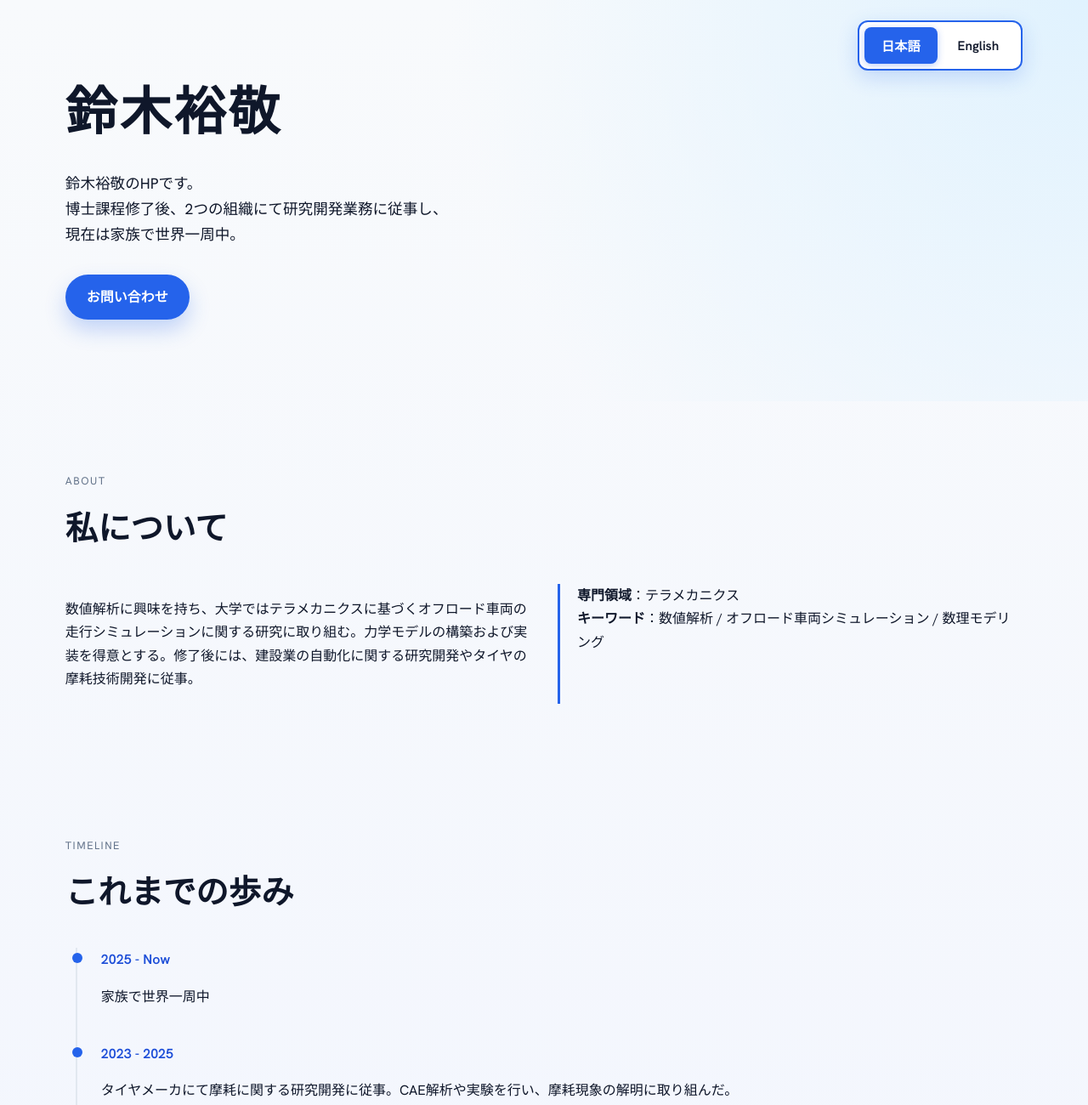
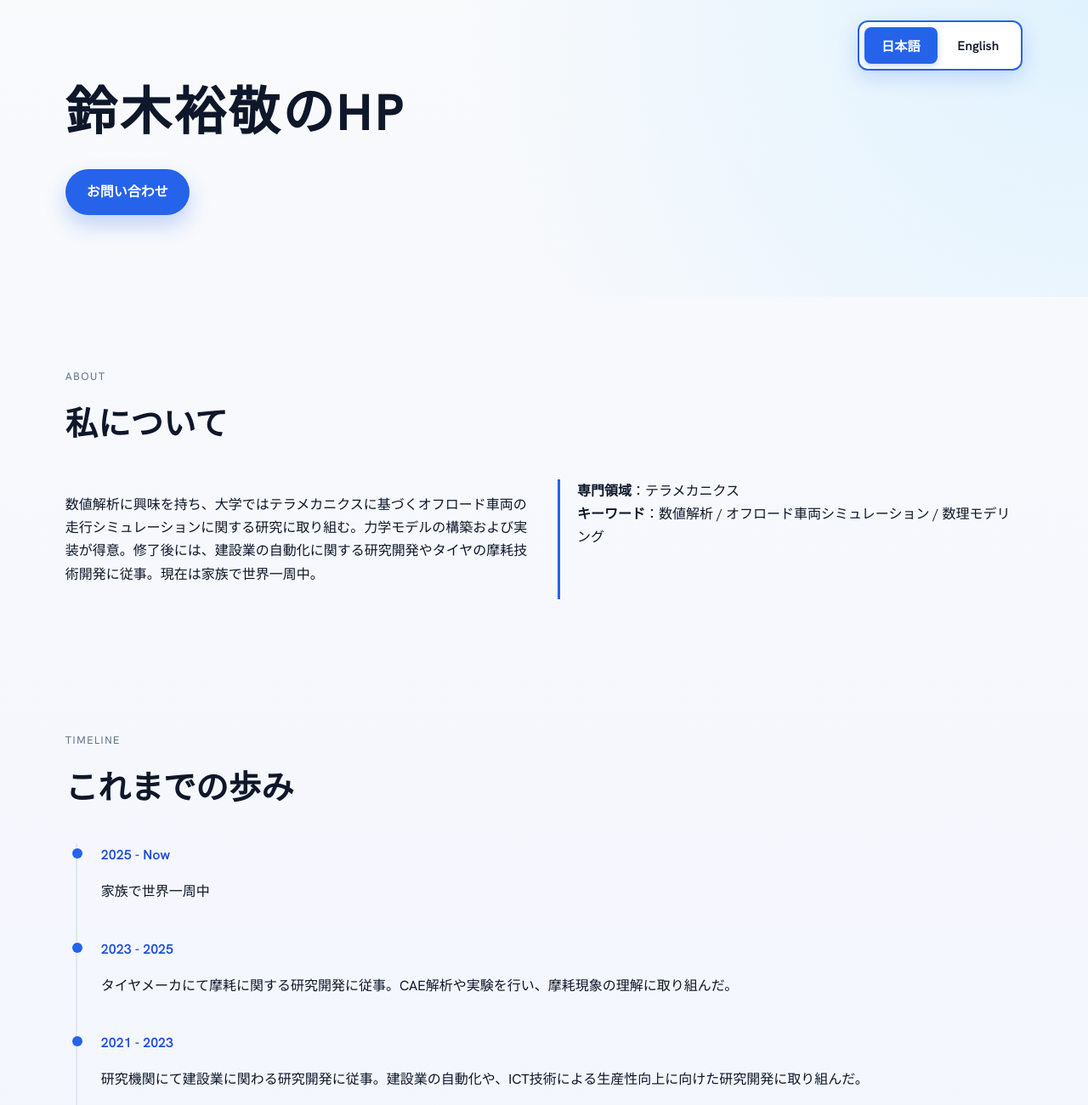
Before and after one commit to hirotakasuzuki1219/HiroSuzu_HP, a plain HTML site: page index.html in a window 1280 px wide. Shown: the top 1300 px of the page at 85% size. Drawn offline with Linux system fonts and the light colour scheme.

Commit message:
content revise

```diff
--- a/index.html
+++ b/index.html
@@ -46,12 +46,12 @@
   <header class="hero" id="top">
     <div class="hero__content">
       <!-- <p class="hero__eyebrow">Strategy / Product / Leadership</p> -->
-      <h1>鈴木裕敬</h1>
-      <p class="hero__lead" data-ja="鈴木裕敬のHPです。<br>博士課程修了後、2つの組織にて研究開発業務に従事し、<br>現在は家族で世界一周中。" data-en="Welcome to Hirotaka Suzuki's website.<br>After completing my doctoral degree, I worked in research and development at two organizations.<br>Currently traveling around the world with my family.">
+      <h1 data-ja="鈴木裕敬のHP" data-en="Hirotaka Suzuki's Website">鈴木裕敬のHP</h1>
+      <!-- <p class="hero__lead" data-ja="鈴木裕敬のHPです。<br>博士課程修了後、2つの組織にて研究開発業務に従事し、<br>現在は家族で世界一周中。" data-en="Welcome to Hirotaka Suzuki's website.<br>After completing my doctoral degree, I worked in research and development at two organizations.<br>Currently traveling around the world with my family.">
         鈴木裕敬のHPです。<br>
         博士課程修了後2つの組織にて研究開発に従事し、<br>
         現在は家族で世界一周中。
-      </p>
+      </p> -->
       <div class="hero__cta">
         <a class="btn primary" href="#contact" data-ja="お問い合わせ" data-en="Contact">お問い合わせ</a>
         <!-- <a class="btn ghost" href="#social">SNS一覧</a> -->
@@ -71,9 +71,10 @@
       </div>
       <div class="about__grid">
         <div>
-          <p data-ja="数値解析に興味を持ち、大学ではテラメカニクスに基づくオフロード車両の走行シミュレーションに関する研究に取り組む。力学モデルの構築および実装を得意とする。修了後には、建設業の自動化に関する研究開発やタイヤの摩耗技術開発に従事。" data-en="I am interested in numerical analysis and worked on research related to off-road vehicle running simulations based on terramechanics during my university studies. I specialize in building and implementing mechanical models. After graduation, I engaged in research and development related to construction industry automation and tire wear technology development.">
+          <p data-ja="数値解析に興味を持ち、大学ではテラメカニクスに基づくオフロード車両の走行シミュレーションに関する研究に取り組む。力学モデルの構築および実装が得意。修了後には、建設業の自動化に関する研究開発やタイヤの摩耗技術開発に従事。現在は家族で世界一周中。" data-en="I am interested in numerical analysis and worked on research related to off-road vehicle running simulations based on terramechanics during my university studies. I specialize in building and implementing mechanical models. After graduation, I engaged in research and development related to construction industry automation and tire wear technology development. Currently traveling around the world with my family.">
             数値解析に興味を持ち、大学ではテラメカニクスに基づくオフロード車両の走行シミュレーションに関する研究に取り組む。
-            力学モデルの構築および実装を得意とする。修了後には、建設業の自動化に関する研究開発やタイヤの摩耗技術開発に従事。
+            力学モデルの構築および実装が得意。修了後には、建設業の自動化に関する研究開発やタイヤの摩耗技術開発に従事。
+            現在は家族で世界一周中。
           </p>
         </div>
         <ul>
@@ -147,7 +148,7 @@
         </div>
         <div class="timeline__item">
             <span class="timeline__year">2023 - 2025</span>
-            <p data-ja="タイヤメーカにて摩耗に関する研究開発に従事。CAE解析や実験を行い、摩耗現象の解明に取り組んだ。" data-en="Engaged in research and development related to tire wear at a tire manufacturer. Conducted CAE analysis and experiments, developing tire wear prediction models.">タイヤメーカにて摩耗に関する研究開発に従事。CAE解析や実験を行い、摩耗現象の理解に取り組んだ。</p>
+            <p data-ja="タイヤメーカにて摩耗に関する研究開発に従事。CAE解析や実験を行い、摩耗現象の理解に取り組んだ。" data-en="Engaged in research and development related to tire wear at a tire manufacturer. Conducted CAE analysis and experiments, working on understanding tire wear phenomena.">タイヤメーカにて摩耗に関する研究開発に従事。CAE解析や実験を行い、摩耗現象の理解に取り組んだ。</p>
         </div>
         <div class="timeline__item">
             <span class="timeline__year">2021 - 2023</span>
```
